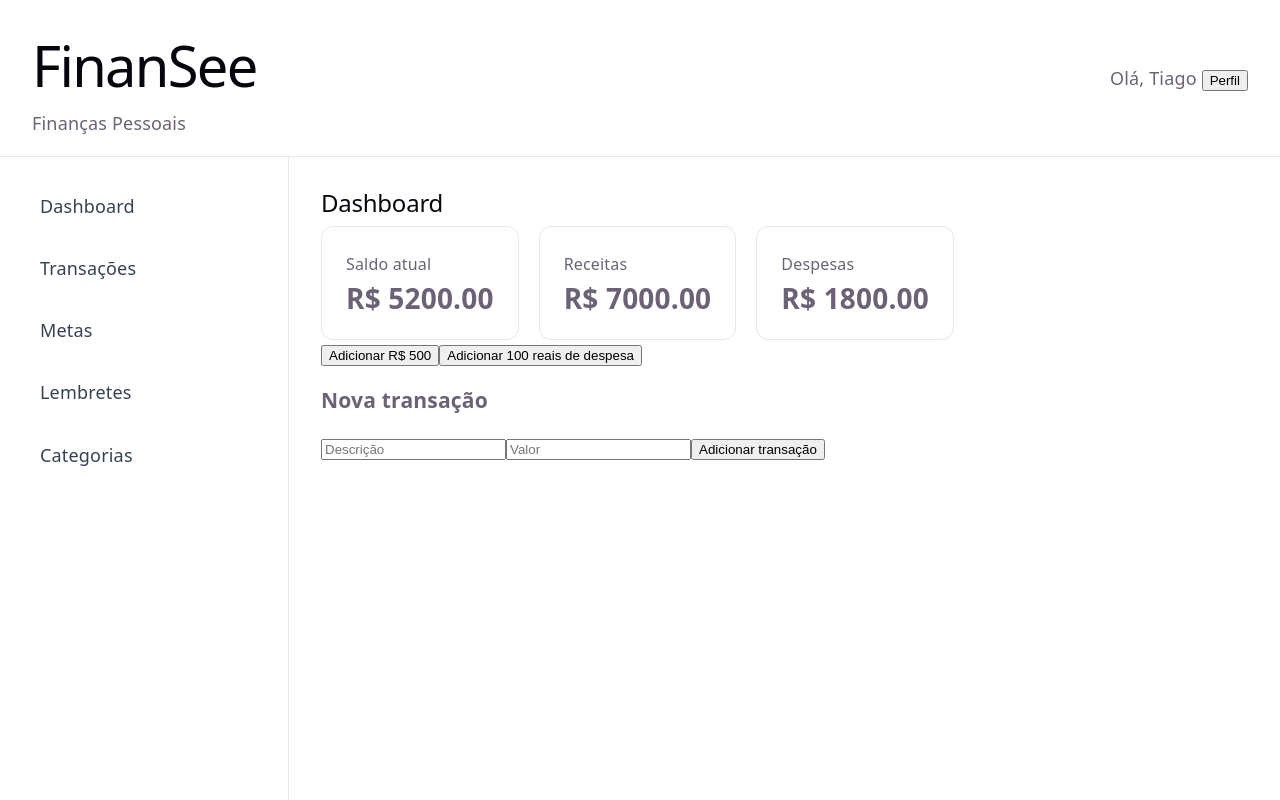
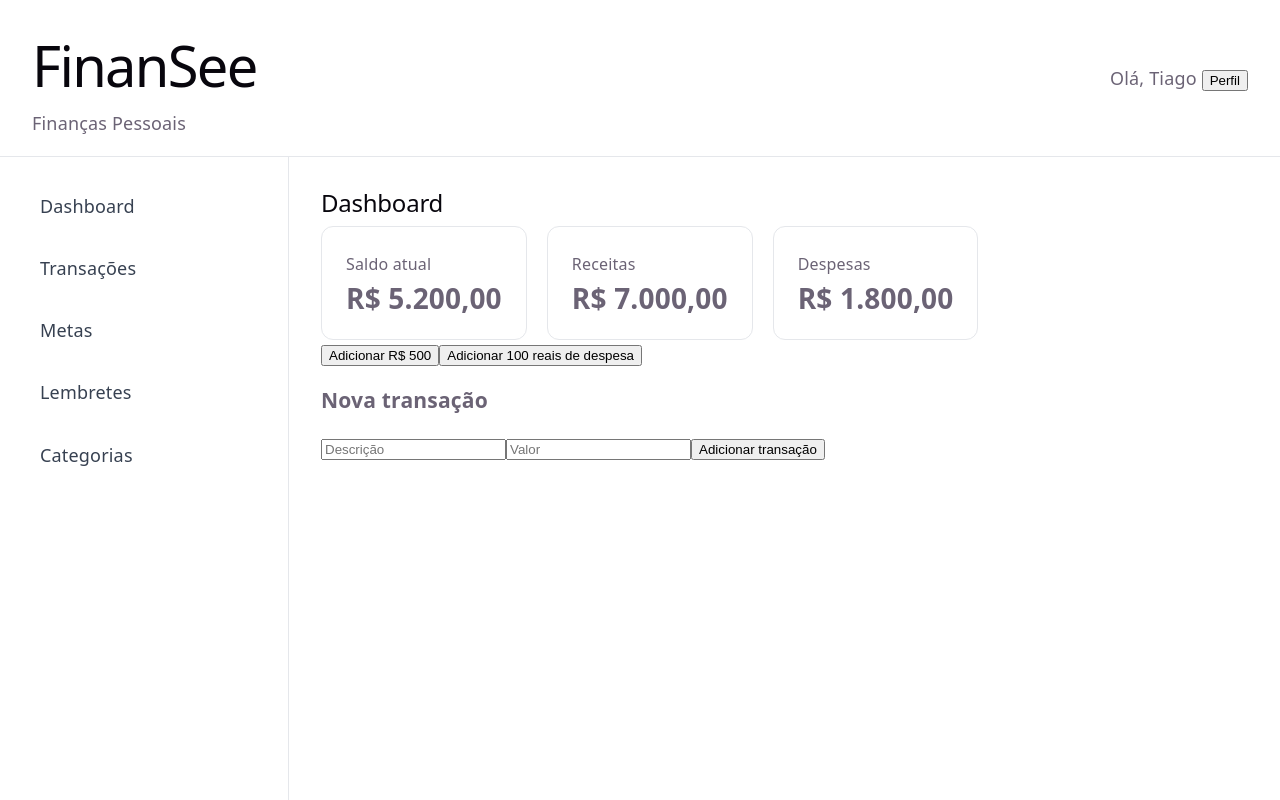
Before and after one commit to TiagoAlbuquerque19/FinanSee, a React (Vite) app: page / in a window 1280 px wide. Shown: the top 800 px of the page. Built offline with nearby package versions, Linux system fonts and the light colour scheme.

Commit message:
feat: formatar valores no padrao de moeda brasileiro

```diff
--- a/src/components/layout/MainLayout.tsx
+++ b/src/components/layout/MainLayout.tsx
@@ -3,6 +3,7 @@ import Sidebar from "../Sidebar/Sidebar";
 import CardFinanceiro from "../dashboard/CardFinanceiro/CardFinanceiro";
 import { useState } from "react";
 import "./MainLayout.css";
+import { formatarMoeda } from "../../utils/formatarMoeda";
 
 function MainLayout() {
   const [receitas, setReceitas] = useState(7000);
@@ -17,24 +18,15 @@ function MainLayout() {
   }
   return (
     <>
-      <Header nome="Tiago"></Header>
+      <Header nome="Tiago" />
       <div className="layout">
         <Sidebar></Sidebar>
         <main>
           <h2>Dashboard</h2>
           <div className="cards">
-            <CardFinanceiro
-              titulo="Saldo atual"
-              valor={`R$ ${saldo.toFixed(2)}`}
-            ></CardFinanceiro>
-            <CardFinanceiro
-              titulo="Receitas"
-              valor={`R$ ${receitas.toFixed(2)}`}
-            />
-            <CardFinanceiro
-              titulo="Despesas"
-              valor={`R$ ${despesas.toFixed(2)}`}
-            />
+            <CardFinanceiro titulo="Saldo atual" valor={formatarMoeda(saldo)} />
+            <CardFinanceiro titulo="Receitas" valor={formatarMoeda(receitas)} />
+            <CardFinanceiro titulo="Despesas" valor={formatarMoeda(despesas)} />
           </div>
           <button onClick={() => setReceitas((valorAtual) => valorAtual + 500)}>
             Adicionar R$ 500
--- /dev/null
+++ b/src/utils/formatarMoeda.ts
@@ -0,0 +1,8 @@
+const formatador = new Intl.NumberFormat("pt-BR", {
+  style: "currency",
+  currency: "BRL",
+});
+
+export function formatarMoeda(valor: number): string {
+  return formatador.format(valor);
+}
```
